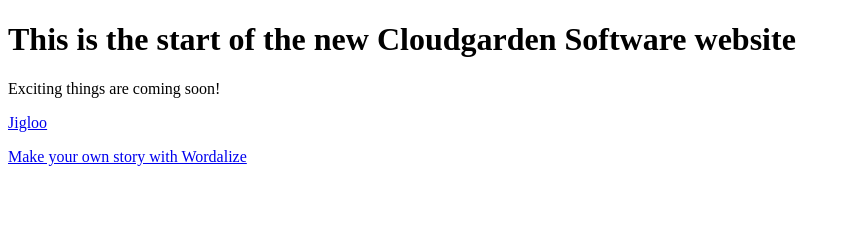
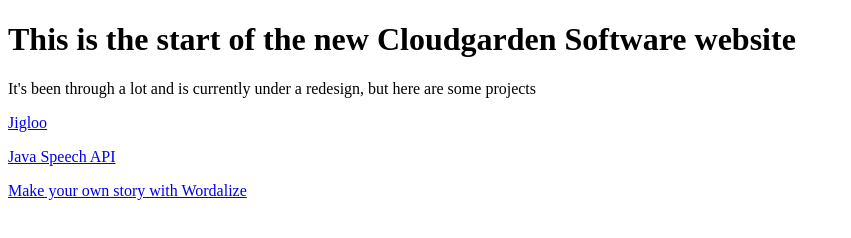
Before and after one commit to KAUSHIKT07/jskinnersley.github.io, a plain HTML site: page index.html in a window 1280 px wide. Shown: the whole page, without its empty margins (0-851 px from the left). Drawn offline with Linux system fonts and the light colour scheme.

Commit message:
Update index.html

```diff
--- a/index.html
+++ b/index.html
@@ -2,9 +2,11 @@
 <html>
 <body>
 <h1>This is the start of the new Cloudgarden Software website</h1>
-<p>Exciting things are coming soon!</p>
+<p>It's been through a lot and is currently under a redesign, but here are some projects</p>
 <p>
 <a href="jigloo/index.html">Jigloo</a>
+<p>
+<a href="JSAPI/index.html">Java Speech API</a>
 <p>
 <a href="wordalize/editor.html">Make your own story with Wordalize</a>
 </body>
```
